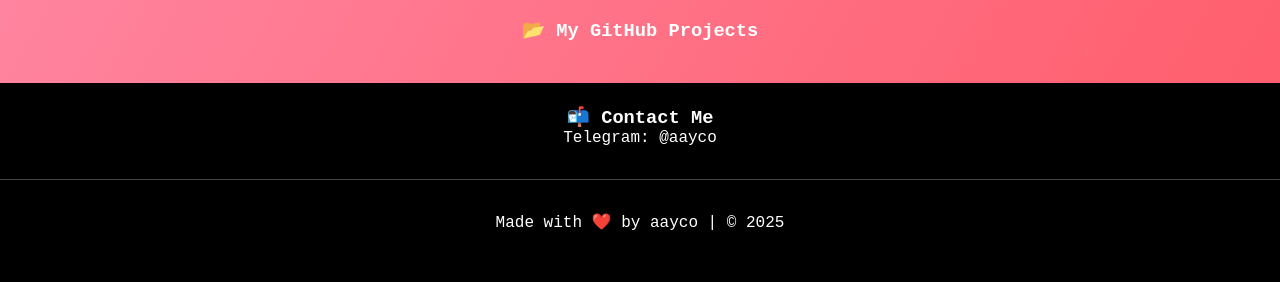
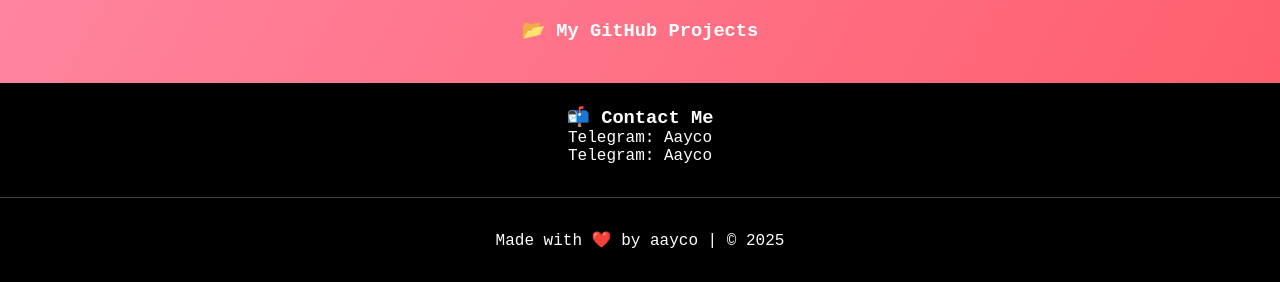
Before and after one commit to Aayco/portfolio, a plain HTML site: page index.html in a window 1280 px wide. Shown: the part 717-999 px from the top of the page. Drawn offline with Linux system fonts and the light colour scheme; no server answers.

Commit message:
Update index.html

```diff
--- a/index.html
+++ b/index.html
@@ -203,7 +203,8 @@
 
   <section id="contact">
     <h3>📬 Contact Me</h3>
-    <p>Telegram: <a href="https://t.me/aayco" target="_blank">@aayco</a></p>
+    <p>Telegram: <a href="https://t.me/aayco" target="_blank">Aayco</a></p>
+    <p>Telegram: <a href="https://t.me/unlowly" target="_blank">Aayco</a></p>
   </section>
 
   <footer>
```
